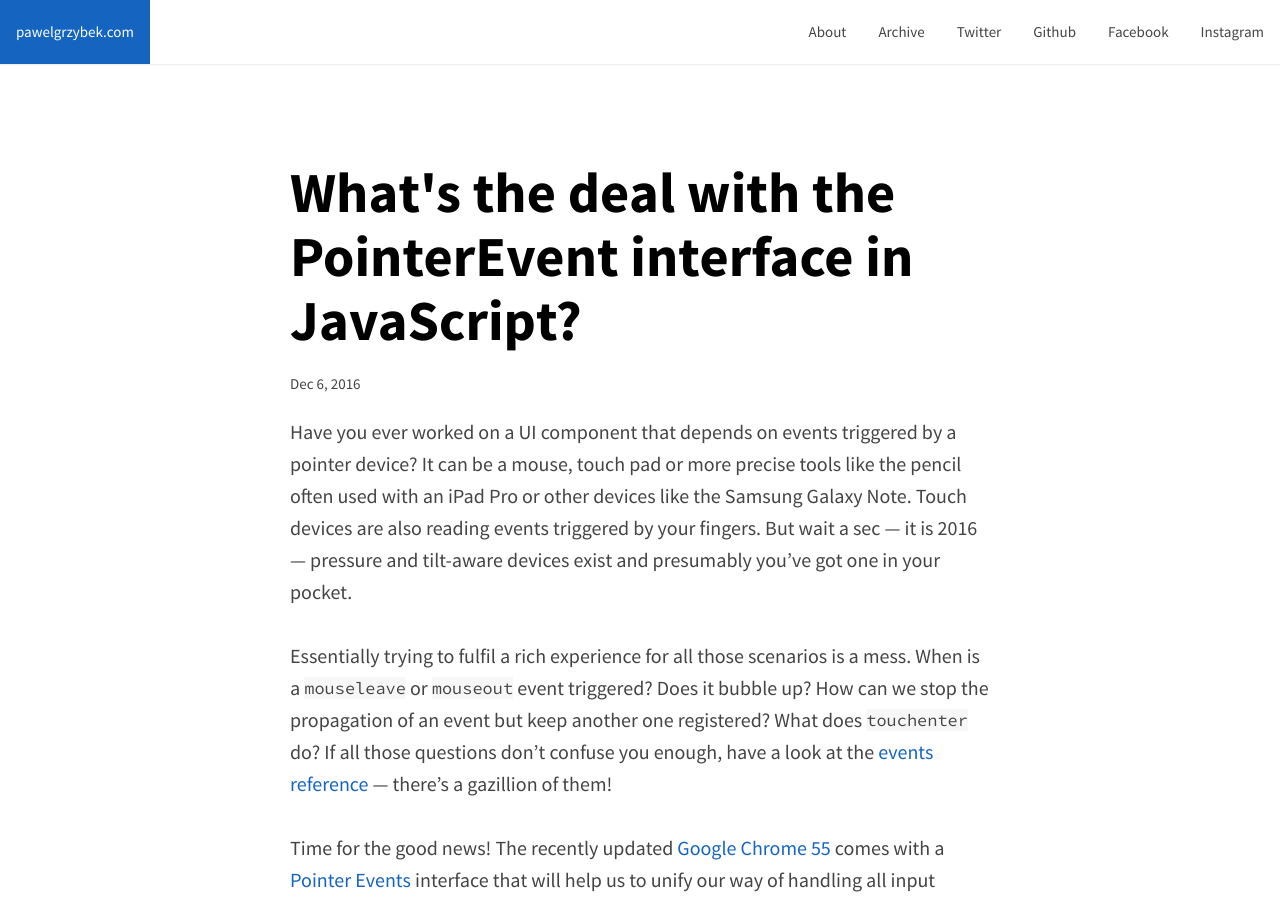
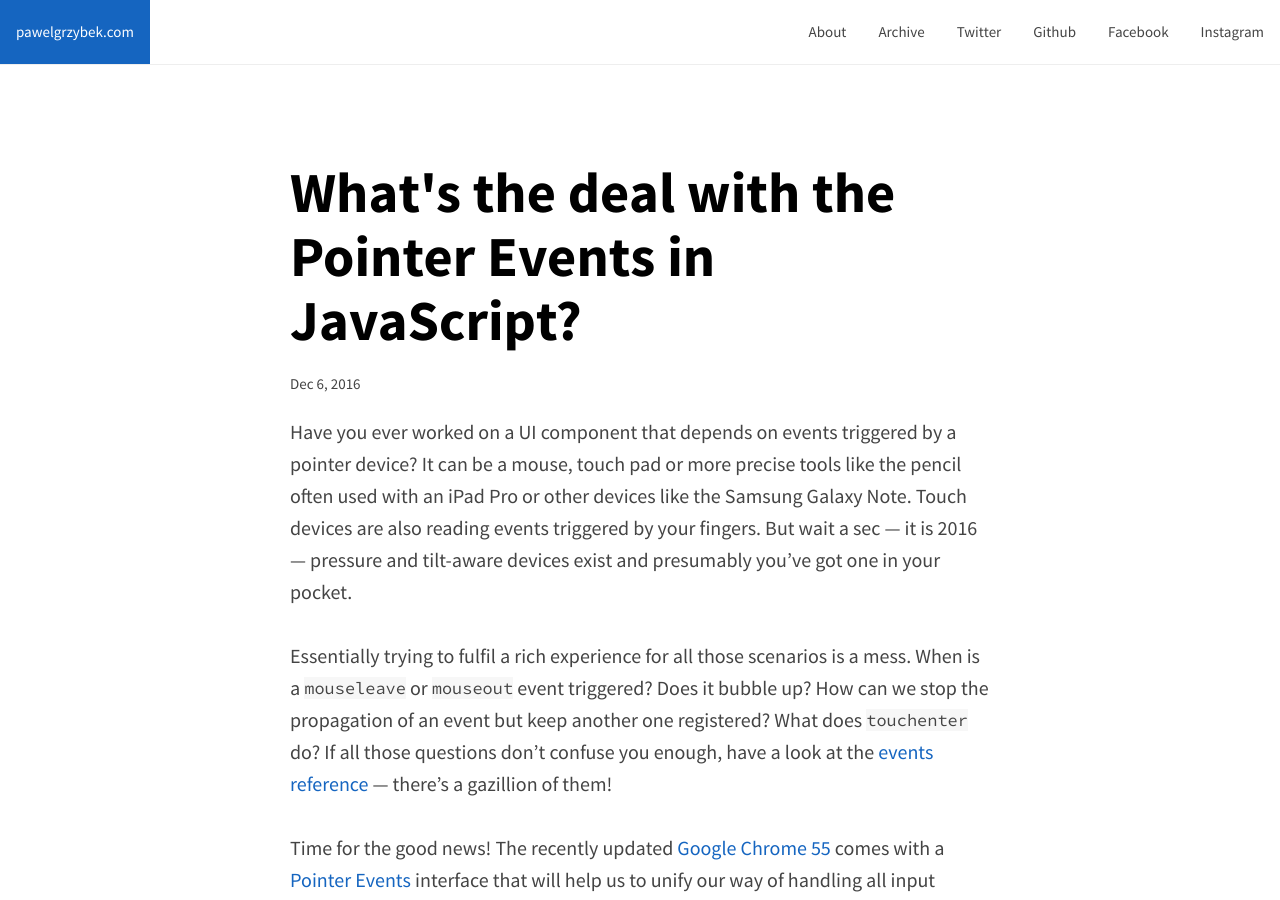
Before and after one commit to kimruddock/pawelgrzybek.github.io, a Jekyll site: the page built from _posts/2016-12-06-whats-the-deal-with-the-pointer-events-in-javascript.md, in a window 1280 px wide and 900 px high. Built offline with Jekyll 4.4.1, drawn with Linux system fonts in a browser that asks for light colours; comment, search, counter and statistics services are not loaded.

Commit message:
rename article title

```diff
--- a/_posts/2016-12-06-whats-the-deal-with-the-pointerevent-interface-in-javascript.md
+++ b/_posts/2016-12-06-whats-the-deal-with-the-pointer-events-in-javascript.md
@@ -1,5 +1,5 @@
 ---
-title: What's the deal with the PointerEvent interface in JavaScript?
+title: What's the deal with the Pointer Events in JavaScript?
 excerpt: How do you handle mouse events but maintain a good experience for users using their finger as the input device? How about pens / styluses? Pointer events to the rescue!
 photo: 2016-12-06.jpg
 ---
```
